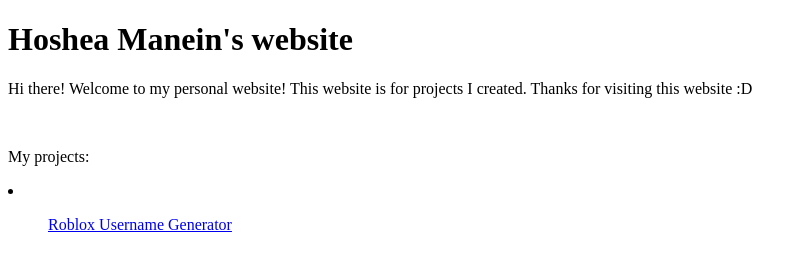
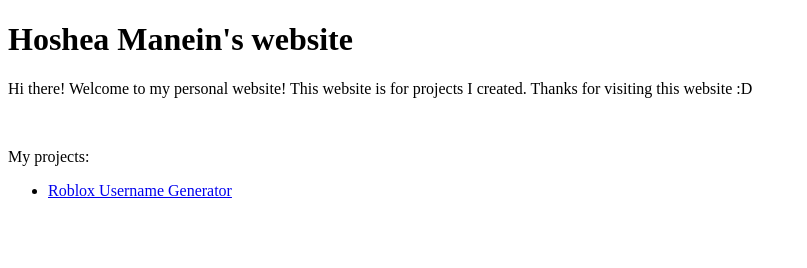
Before and after one commit to h0shea/h0shea.github.io, a plain HTML site: page index.html in a window 1280 px wide. Shown: the whole page, without its empty margins (0-807 px from the left). Drawn offline with Linux system fonts and the light colour scheme.

Commit message:
Update index.html

```diff
--- a/index.html
+++ b/index.html
@@ -9,10 +9,8 @@
         <p>Hi there! Welcome to my personal website! This website is for projects I created. Thanks for visiting this website :D</p>
         <br>
         <p>My projects:</p>
-        <li>
-            <ul>
-                <a href="https://h0shea.github.io/roblox-username-generator/">Roblox Username Generator</a>
-            </ul>
-        </li>
+        <ul>
+            <li><a href="https://h0shea.github.io/roblox-username-generator/">Roblox Username Generator</a></li>
+        </ul>
     </body>
 </html>
```
